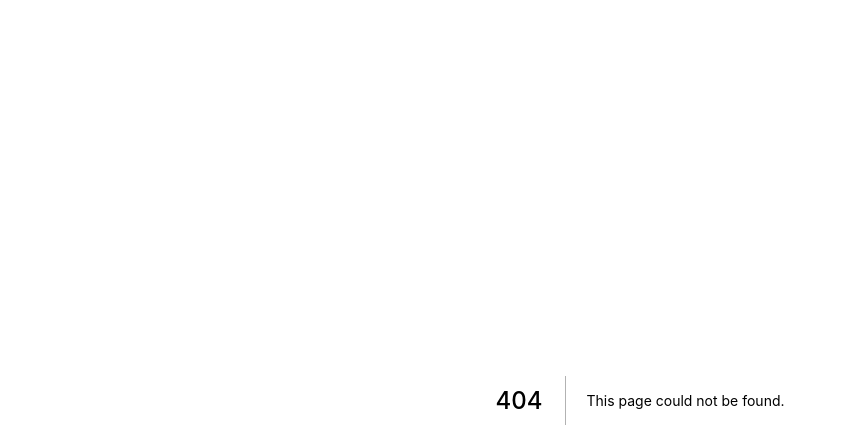
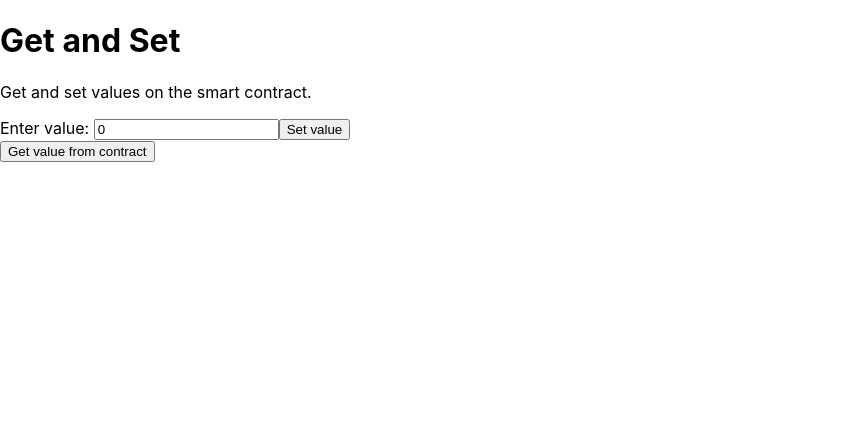
Before and after one commit to luismartinezs/solidity-exercises, a Next.js app in the folder web3-app/: page /get-set in a window 1280 px wide. Before the commit this address had no page. Shown: the top 448 px of the page, without its empty margins (0-847 px from the left). Built offline with nearby package versions, Linux system fonts and the light colour scheme.

Commit message:
feat: scaffold get set ui

```diff
--- a/web3-app/package.json
+++ b/web3-app/package.json
@@ -9,9 +9,11 @@
     "lint": "next lint"
   },
   "dependencies": {
+    "ethers": "^5.7.1",
     "next": "12.3.0",
     "react": "18.2.0",
-    "react-dom": "18.2.0"
+    "react-dom": "18.2.0",
+    "web3modal": "^1.9.9"
   },
   "devDependencies": {
     "@types/node": "18.7.18",
--- /dev/null
+++ b/web3-app/pages/get-set.tsx
@@ -0,0 +1,37 @@
+import { useState } from "react";
+
+const GetSet = () => {
+  const [value, setValue] = useState(0);
+
+  const handleGetValue = () => {
+    // get value from contract
+  };
+
+  const handleSetValue = () => {
+    // set value
+  };
+
+  return (
+    <div>
+      <h1>Get and Set</h1>
+      <p>Get and set values on the smart contract.</p>
+      <form onSubmit={handleSetValue}>
+        <label>
+          Enter value:&nbsp;
+          <input
+            type="number"
+            value={value}
+            onChange={(ev) => setValue(+ev.target.value)}
+          />
+        </label>
+        <button type="submit">Set value</button>
+      </form>
+      <div>
+        <button onClick={handleGetValue}>Get value from contract</button>
+        <span>{/* show value here */}</span>
+      </div>
+    </div>
+  );
+};
+
+export default GetSet;
```
Also changed, not shown: web3-app/constants.ts (added), 2 other files (tests, documents, lock files or other folders).
